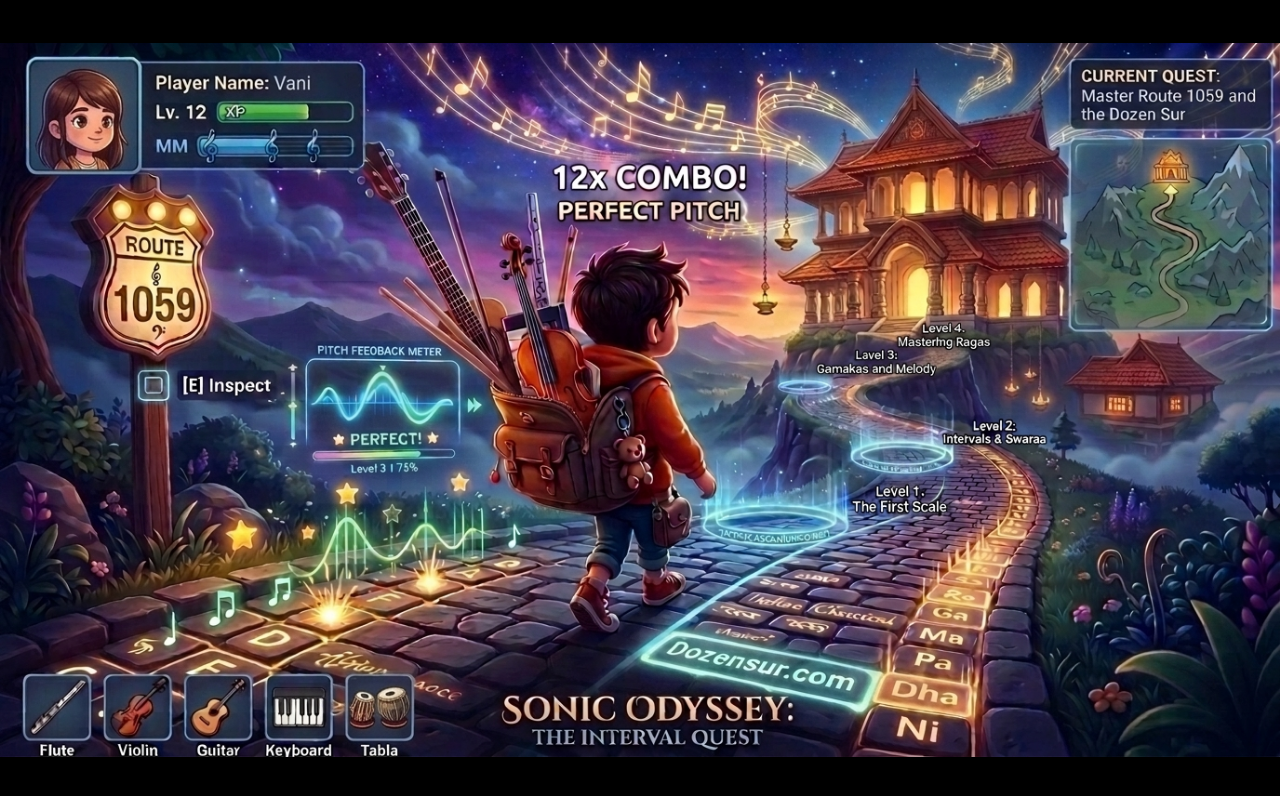
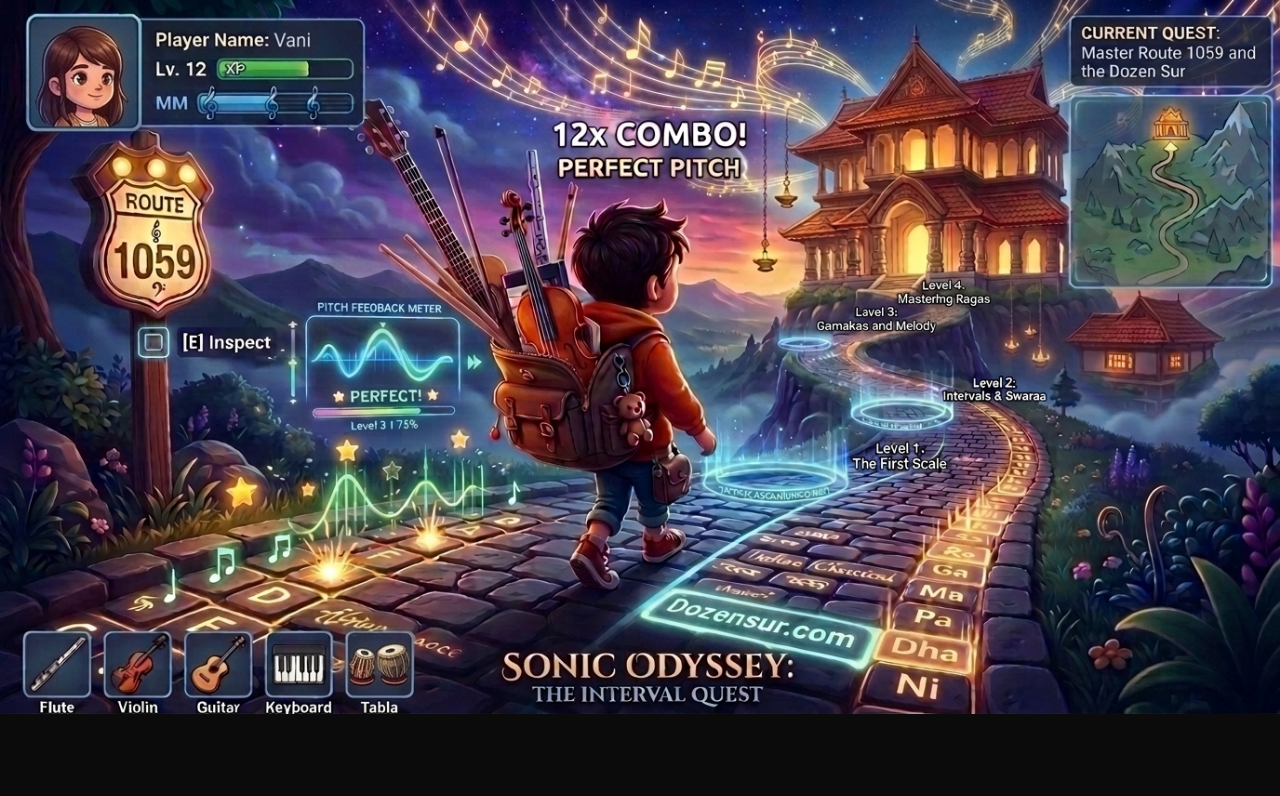
Before and after one commit to samvenki/dozensur-frontend, a plain HTML site: page index.html in a window 1280 px wide. Drawn offline with Linux system fonts and the light colour scheme.

Commit message:
Update index.html

```diff
--- a/index.html
+++ b/index.html
@@ -3,13 +3,13 @@
 <head>
     <title>Sonic Odyssey</title>
     <style>
-        body {
-            background-color: #000;
+        body, html {
             margin: 0;
-            display: flex;
-            justify-content: center;
-            align-items: center;
-            height: 100vh;
+            padding: 0;
+            width: 100%;
+            height: 100%;
+            background-color: #0b0b0b;
+            overflow: hidden;
         }
         img {
             max-width: 100%;
```
